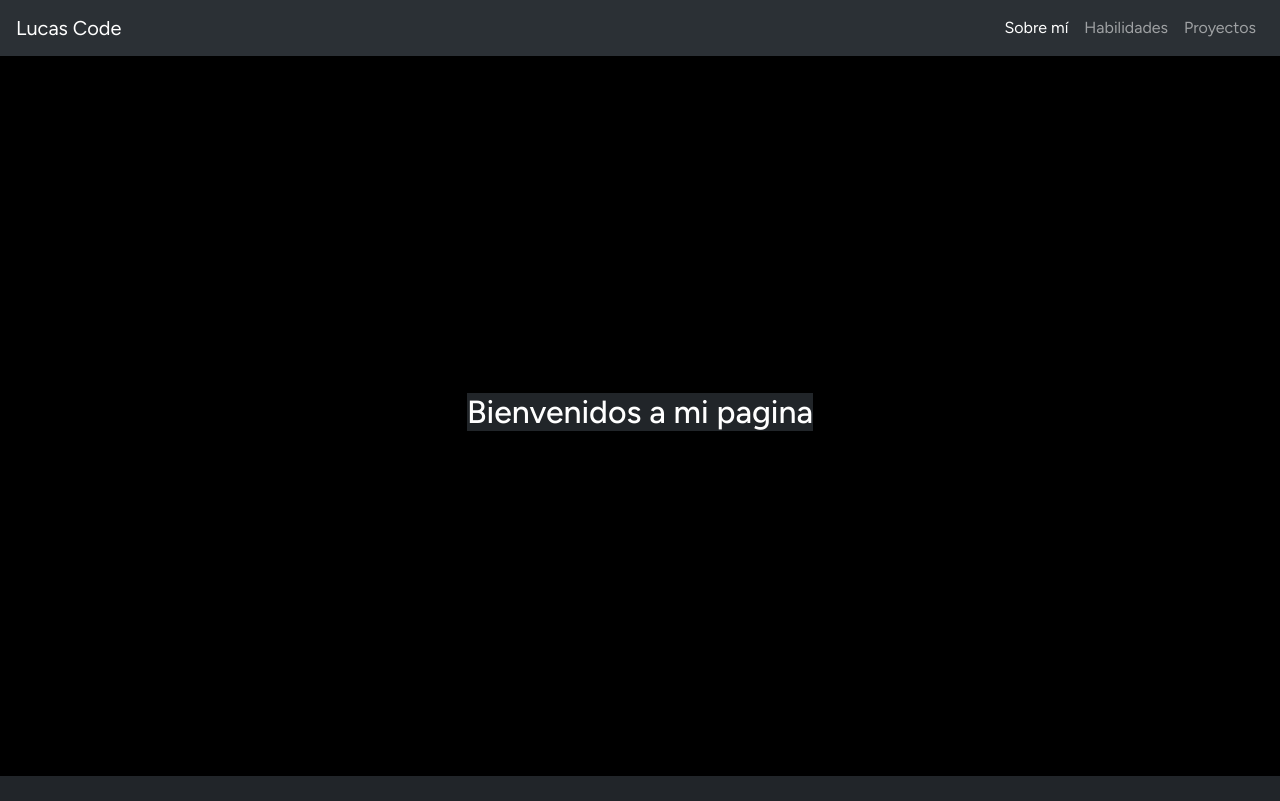
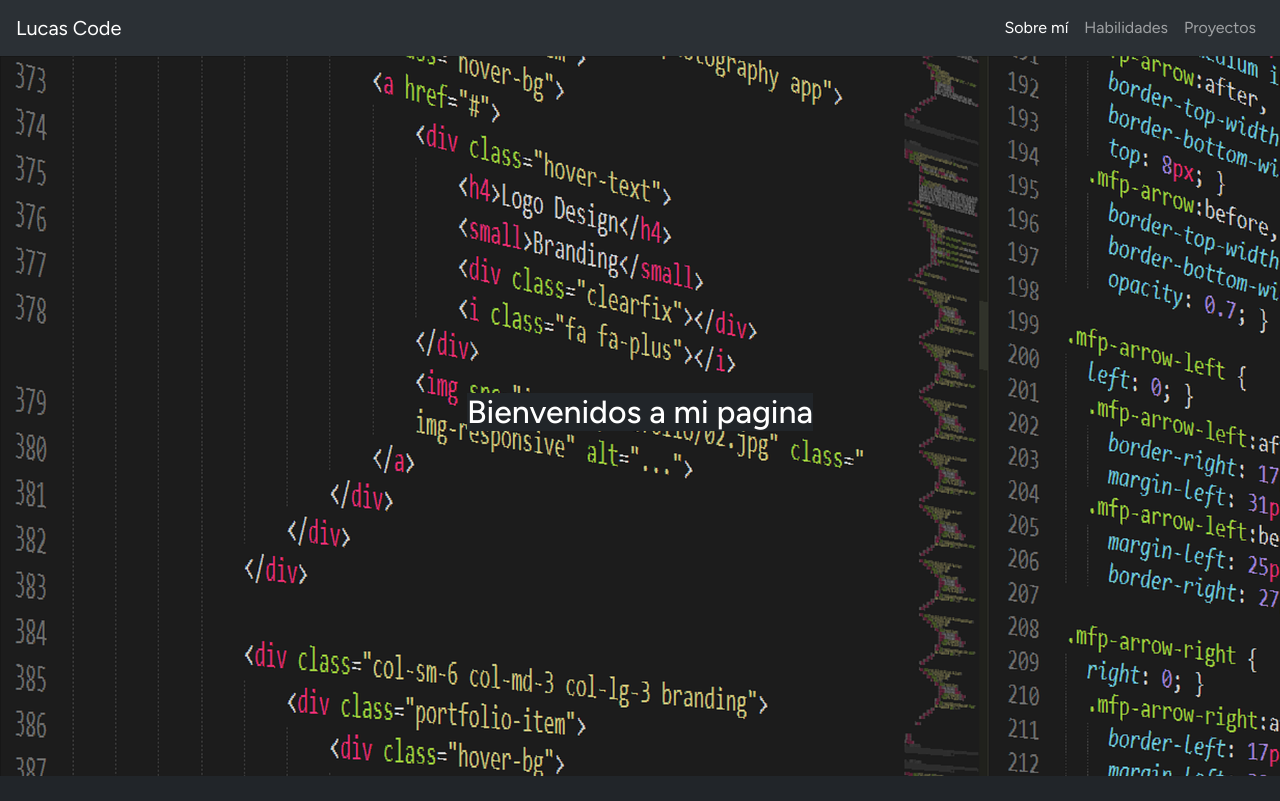
Before and after one commit to lucascofre01/Lucas-Code, a plain HTML site: page index.html in a window 1280 px wide. Shown: the top 801 px of the page. Drawn offline with nearby package versions, Linux system fonts and the light colour scheme; the site is published under a folder, as on GitHub Pages, so addresses that start at the root find nothing.

Commit message:
Correcion de la ruta de imagen del index

```diff
--- a/css/style.css
+++ b/css/style.css
@@ -5,6 +5,6 @@
 }
 
 .hero{
-    background-image: url(/img/computer-g344680259_1920.png);
+    background-image: url(../img/computer-g344680259_1920.png);
     height: 90vh;
 }
```
